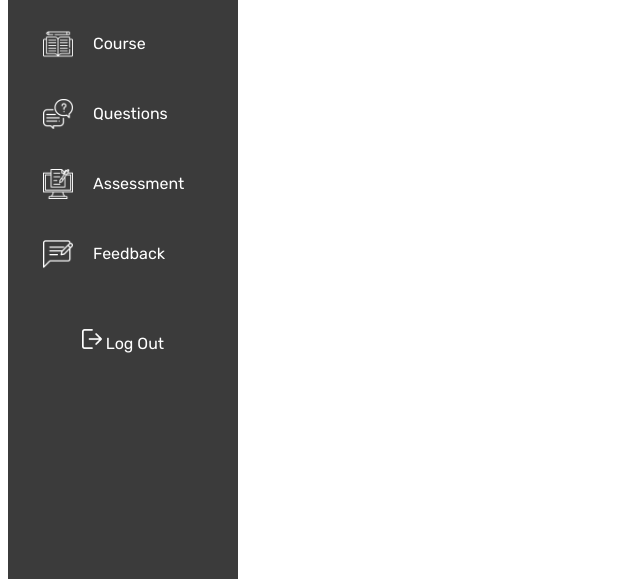
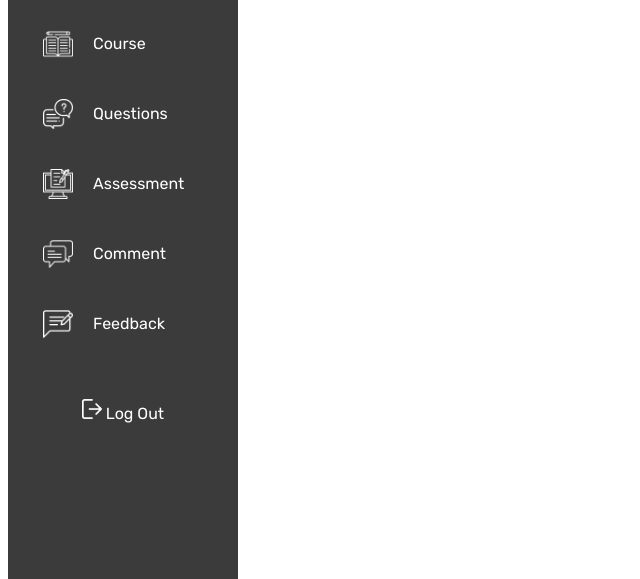
Before and after one commit to levina-c/Automated_Assessment_Tool, a Flask app: page / in a window 1280 px wide. Shown: the part 280-859 px from the top of the page, without its empty margins (0-640 px from the left). Run offline with Flask 2, Linux system fonts and the light colour scheme; some libraries are stand-ins or nearby versions.

Commit message:
updated comment page

```diff
--- a/aat/routes.py
+++ b/aat/routes.py
@@ -575,3 +575,7 @@ def editquestion(questionID):
 
 
     return render_template("editquestion.html", edit_question = edit_question, question = question)
+
+@app.route("/comment", methods=['GET','POST'])
+def comment():
+    return render_template("comment.html")
--- /dev/null
+++ b/aat/templates/comment.html
@@ -0,0 +1,5 @@
+{% extends 'layout.html' %}
+{% block header %}Comment{% endblock %}
+{% block content %}
+<p>comment</p>
+{% endblock content %}
--- a/aat/templates/layout.html
+++ b/aat/templates/layout.html
@@ -40,6 +40,10 @@
                             <a href="{{ url_for('assessment') }}">Assessment</a>
                         </div>
                         <div>
+                            <img src="{{ url_for('static', filename='img/comment.png') }}">
+                            <a href="{{ url_for('comment') }}">Comment</a>
+                        </div>
+                        <div>
                             <img src="{{ url_for('static', filename='img/feedback.png') }}">
                             <a href="{{ url_for('feedback') }}">Feedback</a>
                         </div>
```
Also changed, not shown: aat/aat.db, aat/static/img/comment.png (added).
